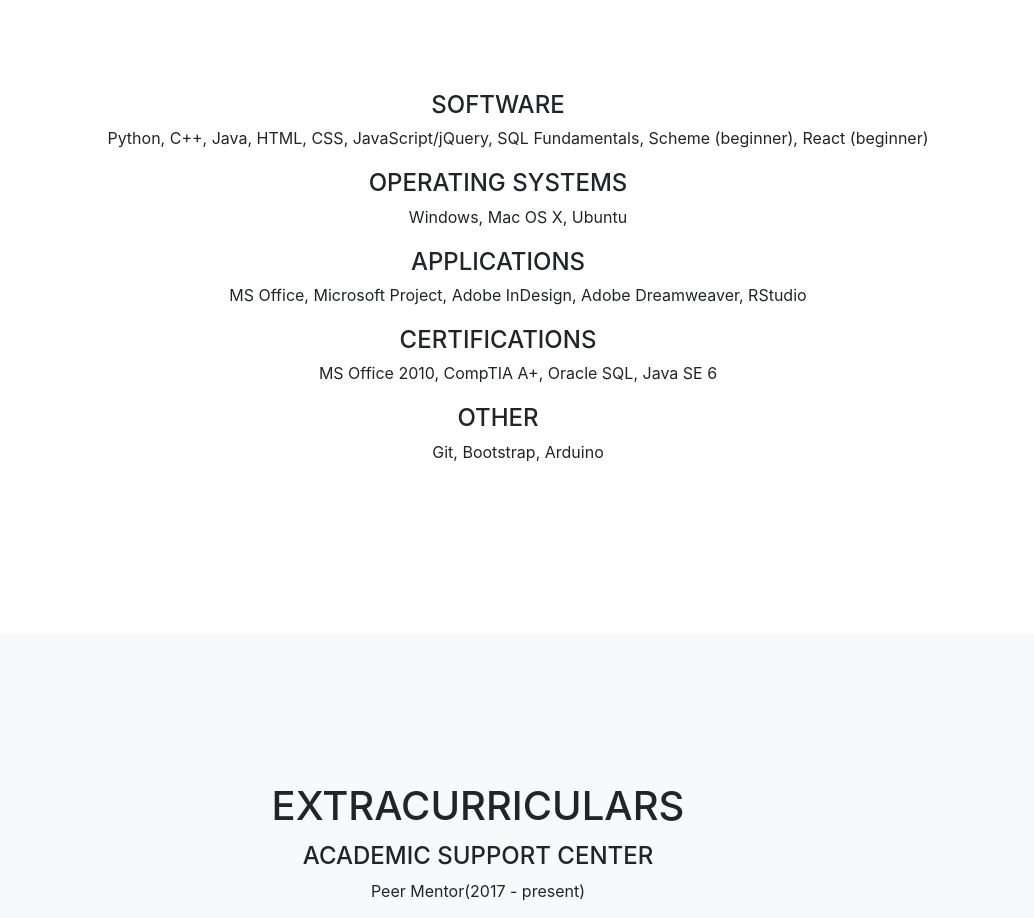
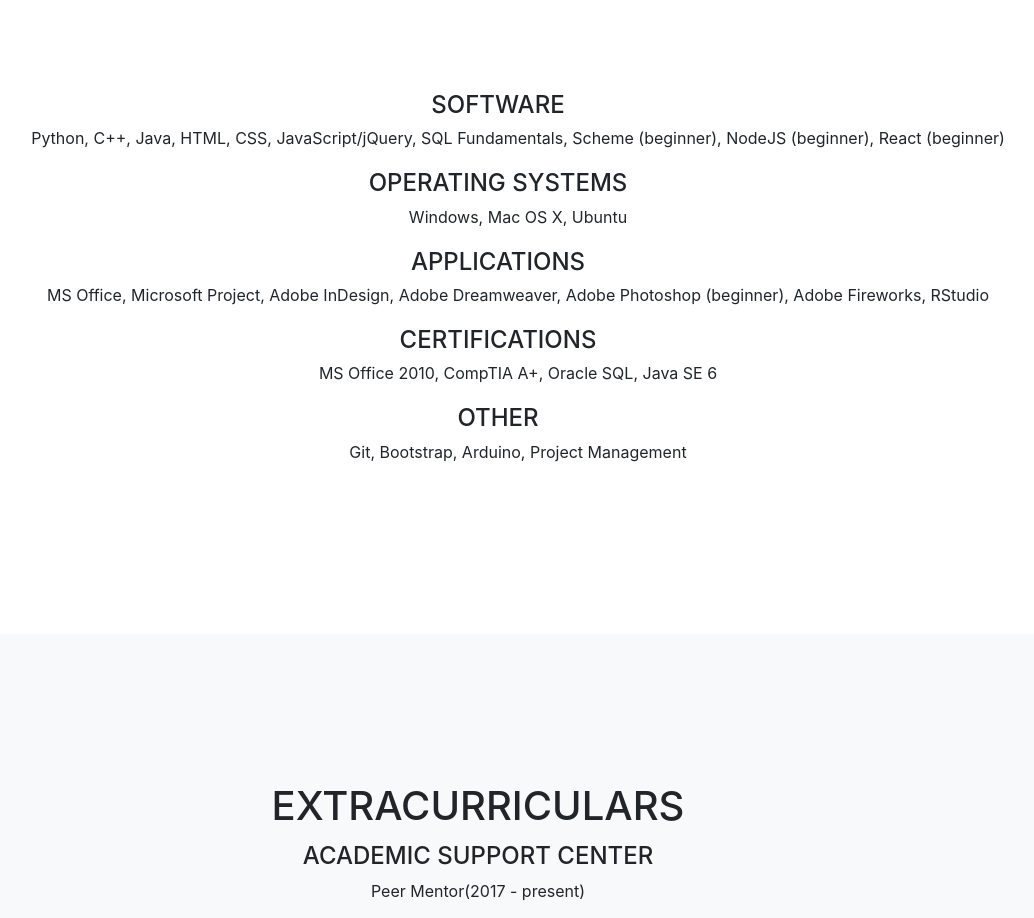
Before and after one commit to jcafiero/PersonalSite, a website with bundled scripts: page index.html in a window 1280 px wide. Shown: the part 4986-5904 px from the top of the page, without its empty margins (162-1196 px from the left). Built offline with nearby package versions, Linux system fonts and the light colour scheme; files whose address does not match are found by name; a web font is replaced by a local one.

Commit message:
Update index.html

```diff
--- a/index.html
+++ b/index.html
@@ -282,6 +282,7 @@
     							<li>JavaScript/jQuery,</li>
     							<li>SQL Fundamentals,</li>
     							<li>Scheme (beginner),</li>
+							<li>NodeJS (beginner),</li>
                   <li>React (beginner)</li>
     						</ul>
               </li>
@@ -300,6 +301,8 @@
     							<li>Microsoft Project,</li>
     							<li>Adobe InDesign,</li>
     							<li>Adobe Dreamweaver,</li>
+							<li>Adobe Photoshop (beginner),</li>
+							<li>Adobe Fireworks,</li>
                   <li>RStudio</li>
     						</ul>
               </li>
@@ -317,7 +320,8 @@
     						<ul>
     							<li>Git,</li>
     							<li>Bootstrap,</li>
-    							<li>Arduino</li>
+    							<li>Arduino,</li>
+							<li>Project Management</li>
     						</ul>
               </li>
             </ul>
```
Lines whose indentation alone changed are shown as unchanged.
